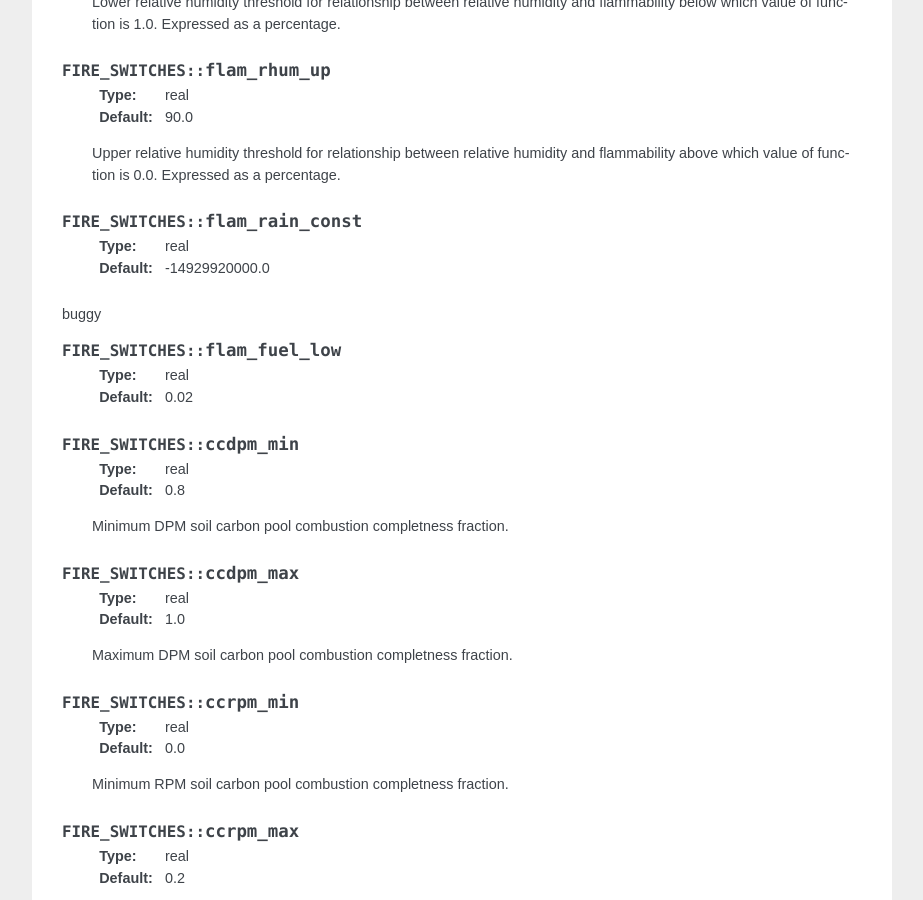
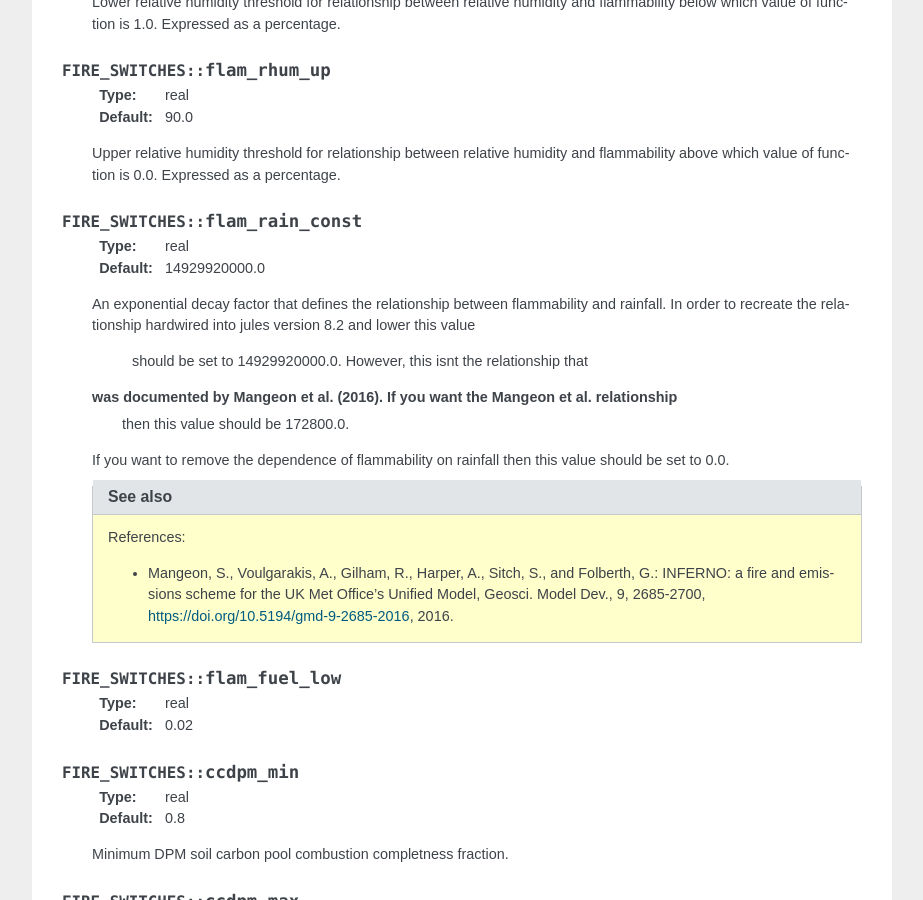
Before and after one commit to MetOffice/jules, a Sphinx documentation site: the page built from doc/source/namelists/fire.nml.rst, in a window 1280 px wide and 900 px high, scrolled down 2611 px. Shown: the whole window, without its empty margins (224-1147 px from the left). Built offline with Sphinx 7.4.7, drawn with Linux system fonts in a browser that asks for light colours.

```diff
--- a/doc/source/namelists/fire.nml.rst
+++ b/doc/source/namelists/fire.nml.rst
@@ -163,10 +163,19 @@ This file contains two namelists one called :nml:lst:`JULES_FIRE_WEATHER_INDEX`
 .. nml:member:: flam_rain_const
 
    :type: real
-   :default: -14929920000.0
+   :default: 14929920000.0
 
+   An exponential decay factor that defines the relationship between flammability and rainfall.
+   In order to recreate the relationship hardwired into jules version 8.2 and lower this value
+    should be set to 14929920000.0. However, this isnt the relationship that
+   was documented by Mangeon et al. (2016). If you want the Mangeon et al. relationship
+    then this value should be 172800.0.
+   If you want to remove the dependence of flammability on rainfall then this value should be set to 0.0.
 
-buggy
+   .. seealso::
+      References:
+
+      * Mangeon, S., Voulgarakis, A., Gilham, R., Harper, A., Sitch, S., and Folberth, G.: INFERNO: a fire and emissions scheme for the UK Met Office’s Unified Model, Geosci. Model Dev., 9, 2685-2700, https://doi.org/10.5194/gmd-9-2685-2016, 2016.
 
 .. nml:member:: flam_fuel_low
 
```
Also changed, not shown: 4 other files.
